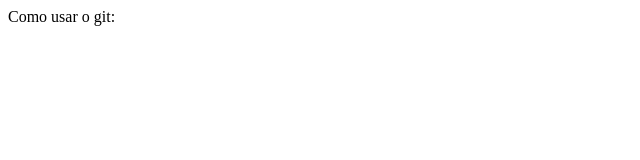
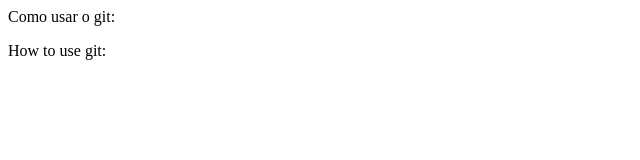
Before and after one commit to anacacosta1506/primeiro-projeto, a plain HTML site: page index.html in a window 1280 px wide. Shown: the full height of the page, 0-640 px from the left. Drawn offline with Linux system fonts and the light colour scheme.

Commit message:
Update index.html

```diff
--- a/index.html
+++ b/index.html
@@ -5,5 +5,6 @@
  </head>
 <body>
   <p>Como usar o git: </p>
+  <p>How to use git: </p>
 </body>
 </html>
```
